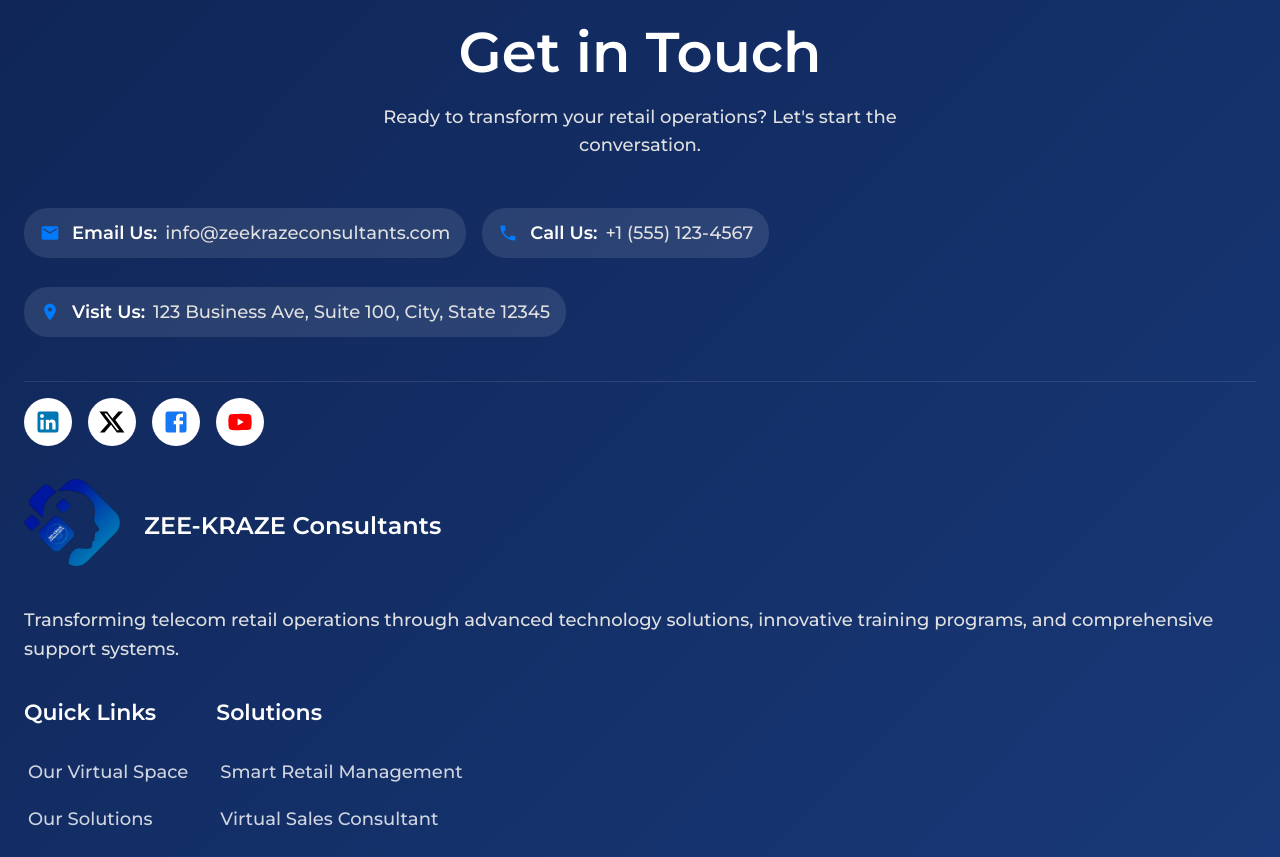
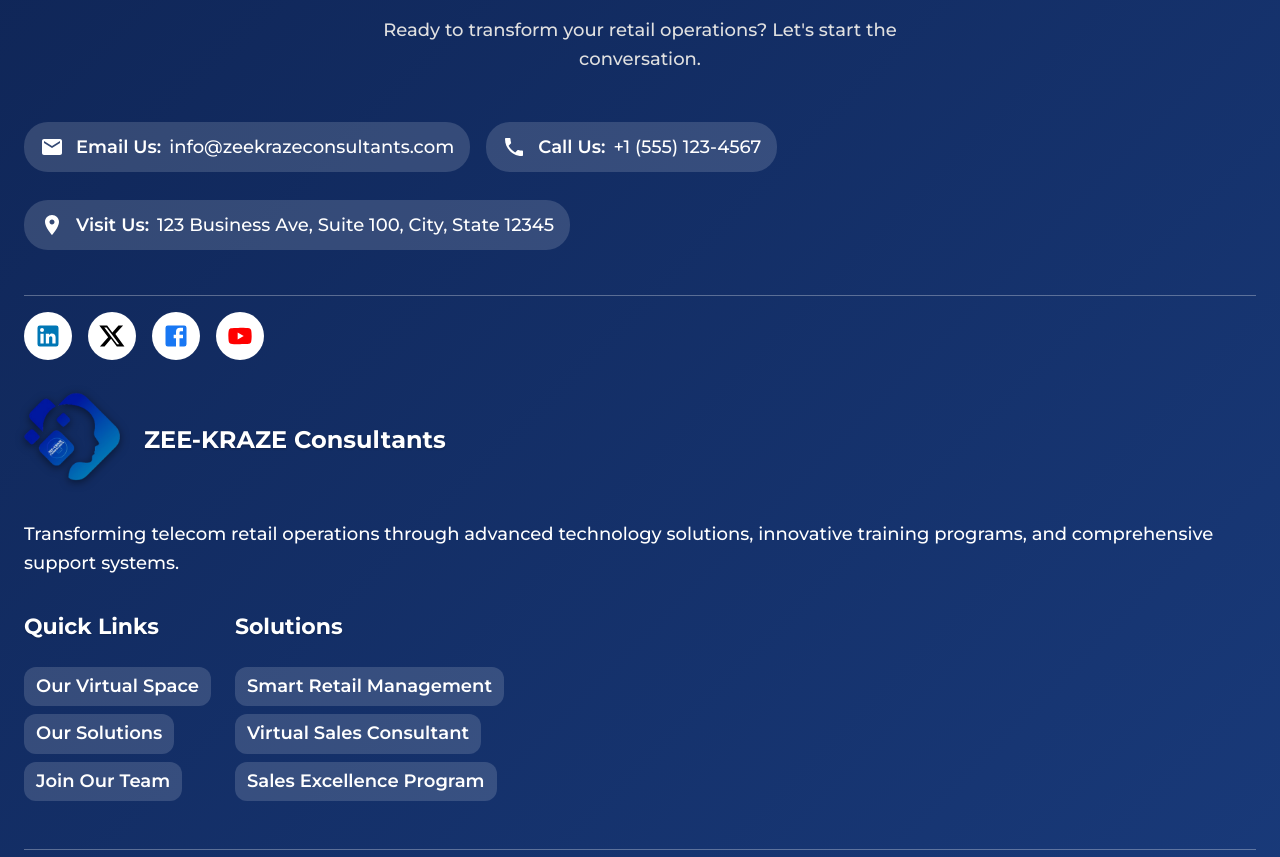
Before and after one commit to Zameerali/ZEE, a React (Vite) app: page /solutions in a window 1280 px wide. Shown: the part 1920-2777 px from the top of the page. Built offline with nearby package versions, Linux system fonts and the light colour scheme.

Commit message:
text size enhancements

```diff
--- a/src/App.jsx
+++ b/src/App.jsx
@@ -7,8 +7,7 @@ import Footer from './components/Footer';
 import Home from './pages/Home';
 import About from './pages/About';
 import Solutions from './pages/Solutions';
-import Lenis from 'lenis';  // Assume installed via npm i lenis
-
+import Lenis from 'lenis';
 function App() {
   React.useEffect(() => {
     const lenis = new Lenis({
--- a/src/components/AnimatedServices.jsx
+++ b/src/components/AnimatedServices.jsx
@@ -74,7 +74,7 @@ const AnimatedServices = () => {
           sx={{
             color: '#007BFF',
             fontWeight: 600,
-            fontSize: { xs: '1.75rem', sm: '2.25rem', md: '2.75rem' },
+            fontSize: { xs: '1.5rem', sm: '2rem', md: '2.5rem' },
             lineHeight: 1.2,
             minHeight: '2.5em',
             display: 'flex',
--- a/src/components/Footer.jsx
+++ b/src/components/Footer.jsx
@@ -29,7 +29,6 @@ const Footer = () => {
   const [snackbarOpen, setSnackbarOpen] = useState(false);
   const [isVisible, setIsVisible] = useState(false);
 
-  // Show button when page is scrolled down
   useEffect(() => {
     const toggleVisibility = () => {
       if (window.pageYOffset > 300) {
@@ -99,10 +98,10 @@ const Footer = () => {
         pt: 8,
         pb: 4,
         position: 'relative',
+        boxShadow: '0 -4px 12px rgba(0, 0, 0, 0.2)',
       }}
     >
       <Container maxWidth="xl">
-        {/* Contact Section Header */}
         <motion.div
           initial={{ opacity: 0, y: 30 }}
           whileInView={{ opacity: 1, y: 0 }}
@@ -114,10 +113,11 @@ const Footer = () => {
               variant="h1"
               sx={{
                 mb: 2,
-                fontWeight: 600,
-                fontSize: { xs: '2rem', sm: '2.5rem', md: '3rem', lg: '3.5rem' },
+                fontWeight: 700,
+                fontSize: { xs: '1.75rem', sm: '2.25rem', md: '2.5rem', lg: '3rem' },
                 lineHeight: 1.2,
                 color: '#FFFFFF',
+                textShadow: '0 2px 4px rgba(0, 0, 0, 0.3)',
               }}
             >
               Get in Touch
@@ -138,9 +138,7 @@ const Footer = () => {
           </Box>
         </motion.div>
 
-        {/* Main Footer Content */}
         <Grid container spacing={4} sx={{ mb: 6 }}>
-          {/* Contact Information */}
           <Grid item xs={12} lg={6}>
             <motion.div
               initial={{ opacity: 0, y: 20 }}
@@ -148,11 +146,7 @@ const Footer = () => {
               transition={{ duration: 0.6 }}
               viewport={{ once: true }}
             >
-
-
-              {/* Contact Details - Responsive Grid */}
               <Grid container spacing={2} sx={{ mb: 4 }}>
-                {/* Email */}
                 <Grid item xs={12} lg={4}>
                   <Box
                     sx={{
@@ -160,23 +154,24 @@ const Footer = () => {
                       alignItems: 'center',
                       justifyContent: { xs: 'center', lg: 'flex-start' },
                       p: 2,
-                      backgroundColor: 'rgba(255, 255, 255, 0.1)',
+                      backgroundColor: 'rgba(255, 255, 255, 0.15)',
                       borderRadius: 2,
                       height: '80%',
                       gap: 1.5,
                       cursor: 'pointer',
                       transition: 'all 0.3s ease',
                       '&:hover': {
-                        backgroundColor: 'rgba(255, 255, 255, 0.15)',
+                        backgroundColor: 'rgba(255, 255, 255, 0.25)',
                         transform: 'translateY(-2px)',
+                        boxShadow: '0 4px 8px rgba(0, 0, 0, 0.2)',
                       },
                     }}
                     onClick={() => window.open('mailto:info@zeekrazeconsultants.com', '_blank')}
                   >
                     <Email
                       sx={{
-                        fontSize: 20,
-                        color: '#007BFF',
+                        fontSize: 24,
+                        color: '#FFFFFF',
                         flexShrink: 0,
                       }}
                     />
@@ -205,7 +200,7 @@ const Footer = () => {
                         sx={{
                           fontWeight: 500,
                           fontSize: { xs: '1rem', md: '1.125rem' },
-                          color: '#E0E0E0',
+                          color: '#FFFFFF',
                           wordBreak: 'break-all',
                         }}
                       >
@@ -215,7 +210,6 @@ const Footer = () => {
                   </Box>
                 </Grid>
 
-                {/* Phone */}
                 <Grid item xs={12} lg={4}>
                   <Box
                     sx={{
@@ -223,15 +217,16 @@ const Footer = () => {
                       alignItems: 'center',
                       justifyContent: { xs: 'center', lg: 'flex-start' },
                       p: 2,
-                      backgroundColor: 'rgba(255, 255, 255, 0.1)',
+                      backgroundColor: 'rgba(255, 255, 255, 0.15)',
                       borderRadius: 2,
                       height: '80%',
                       gap: 1.5,
                       cursor: 'pointer',
                       transition: 'all 0.3s ease',
                       '&:hover': {
-                        backgroundColor: 'rgba(255, 255, 255, 0.15)',
+                        backgroundColor: 'rgba(255, 255, 255, 0.25)',
                         transform: 'translateY(-2px)',
+                        boxShadow: '0 4px 8px rgba(0, 0, 0, 0.2)',
                       },
                     }}
                     onClick={(e) => {
@@ -275,8 +270,8 @@ const Footer = () => {
                   >
                     <Phone
                       sx={{
-                        fontSize: 20,
-                        color: '#007BFF',
+                        fontSize: 24,
+                        color: '#FFFFFF',
                         flexShrink: 0,
                       }}
                     />
@@ -304,7 +299,7 @@ const Footer = () => {
                         sx={{
                           fontWeight: 500,
                           fontSize: { xs: '1rem', md: '1.125rem' },
-                          color: '#E0E0E0',
+                          color: '#FFFFFF',
                         }}
                       >
                         +1 (555) 123-4567
@@ -313,7 +308,6 @@ const Footer = () => {
                   </Box>
                 </Grid>
 
-                {/* Address */}
                 <Grid item xs={12} lg={4}>
                   <Box
                     sx={{
@@ -321,23 +315,24 @@ const Footer = () => {
                       alignItems: 'center',
                       justifyContent: { xs: 'center', lg: 'flex-start' },
                       p: 2,
-                      backgroundColor: 'rgba(255, 255, 255, 0.1)',
+                      backgroundColor: 'rgba(255, 255, 255, 0.15)',
                       borderRadius: 2,
                       height: '80%',
                       gap: 1.5,
                       cursor: 'pointer',
                       transition: 'all 0.3s ease',
                       '&:hover': {
-                        backgroundColor: 'rgba(255, 255, 255, 0.15)',
+                        backgroundColor: 'rgba(255, 255, 255, 0.25)',
                         transform: 'translateY(-2px)',
+                        boxShadow: '0 4px 8px rgba(0, 0, 0, 0.2)',
                       },
                     }}
                     onClick={() => window.open('https://maps.google.com/?q=123+Business+Ave,+Suite+100,+City,+State+12345', '_blank')}
                   >
                     <LocationOn
                       sx={{
-                        fontSize: 20,
-                        color: '#007BFF',
+                        fontSize: 24,
+                        color: '#FFFFFF',
                         flexShrink: 0,
                       }}
                     />
@@ -366,7 +361,7 @@ const Footer = () => {
                         sx={{
                           fontWeight: 500,
                           fontSize: { xs: '1rem', md: '1.125rem' },
-                          color: '#E0E0E0',
+                          color: '#FFFFFF',
                         }}
                       >
                         123 Business Ave, Suite 100, City, State 12345
@@ -376,14 +371,13 @@ const Footer = () => {
                 </Grid>
               </Grid>
 
-              {/* Social Media Icons */}
               <Box
                 sx={{
                   display: 'flex',
                   justifyContent: { xs: 'center', lg: 'flex-start' },
                   gap: 2,
                   pt: 2,
-                  borderTop: '1px solid rgba(255, 255, 255, 0.1)',
+                  borderTop: '1px solid rgba(255, 255, 255, 0.3)',
                 }}
               >
                 {socialLinks.map((social, index) => (
@@ -392,7 +386,7 @@ const Footer = () => {
                     whileHover={{ scale: 1.1, y: -2 }}
                     whileTap={{ scale: 0.95 }}
                   >
-                    <IconButton
+                     <IconButton
                       href={social.url}
                       target="_blank"
                       rel="noopener noreferrer"
@@ -421,7 +415,6 @@ const Footer = () => {
             </motion.div>
           </Grid>
 
-          {/* Company Info & Links */}
           <Grid item xs={12} lg={6}>
             <motion.div
               initial={{ opacity: 0, y: 20 }}
@@ -448,17 +441,18 @@ const Footer = () => {
                     height: { xs: 50, md: 96 },
                     width: 'auto',
                     objectFit: 'contain',
-                    filter: 'drop-shadow(0 0 0.1px rgba(0, 0, 0, 0.7))',
+                    filter: 'drop-shadow(0 2px 4px rgba(0, 0, 0, 0.5))',
                   }}
                 />
                 <Typography
                   variant="h5"
                   sx={{
-                    fontWeight: 600,
+                    fontWeight: 700,
                     fontSize: { xs: '1.25rem', md: '1.5rem' },
                     color: '#FFFFFF',
                     textAlign: { xs: 'center', md: 'left' },
                     lineHeight: 1.2,
+                    textShadow: '0 1px 2px rgba(0, 0, 0, 0.3)',
                   }}
                 >
                   ZEE-KRAZE Consultants
@@ -472,7 +466,7 @@ const Footer = () => {
                   fontSize: { xs: '1rem', md: '1.125rem' },
                   fontWeight: 500,
                   lineHeight: 1.6,
-                  color: '#E0E0E0',
+                  color: '#FFFFFF',
                   textAlign: { xs: 'center', md: 'left' },
                 }}
               >
@@ -485,11 +479,12 @@ const Footer = () => {
                   <Typography
                     variant="h6"
                     sx={{
-                      fontWeight: 600,
+                      fontWeight: 700,
                       mb: 3,
                       fontSize: { xs: '1.25rem', md: '1.375rem' },
                       color: '#FFFFFF',
                       textAlign: 'left',
+                      textShadow: '0 1px 2px rgba(0, 0, 0, 0.2)',
                     }}
                   >
                     Quick Links
@@ -512,18 +507,22 @@ const Footer = () => {
                           }, 100);
                         }}
                         sx={{
-                          color: 'rgba(255, 255, 255, 0.8)',
+                          color: '#FFFFFF',
                           textAlign: 'left',
                           justifyContent: 'flex-start',
                           textTransform: 'none',
-                          p: 0.5,
+                          py: 0.5,
+                          px: 1.5,
                           fontSize: { xs: '1rem', md: '1.125rem' },
-                          fontWeight: 500,
+                          fontWeight: 600,
                           minWidth: 'auto',
+                          backgroundColor: 'rgba(255, 255, 255, 0.15)',
+                          borderRadius: 1,
                           '&:hover': {
-                            color: '#007BFF',
-                            backgroundColor: 'transparent',
+                            color: '#FFFFFF',
+                            backgroundColor: theme.palette.primary.main,
                             transform: 'translateX(5px)',
+                            boxShadow: '0 2px 4px rgba(0, 0, 0, 0.2)',
                           },
                           transition: 'all 0.3s ease',
                         }}
@@ -538,11 +537,12 @@ const Footer = () => {
                   <Typography
                     variant="h6"
                     sx={{
-                      fontWeight: 600,
+                      fontWeight: 700,
                       mb: 3,
                       fontSize: { xs: '1.25rem', md: '1.375rem' },
                       color: '#FFFFFF',
                       textAlign: 'left',
+                      textShadow: '0 1px 2px rgba(0, 0, 0, 0.2)',
                     }}
                   >
                     Solutions
@@ -565,18 +565,22 @@ const Footer = () => {
                           }, 100);
                         }}
                         sx={{
-                          color: 'rgba(255, 255, 255, 0.8)',
+                          color: '#FFFFFF',
                           textAlign: 'left',
                           justifyContent: 'flex-start',
                           textTransform: 'none',
-                          p: 0.5,
+                          py: 0.5,
+                          px: 1.5,
                           fontSize: { xs: '1rem', md: '1.125rem' },
-                          fontWeight: 500,
+                          fontWeight: 600,
                           minWidth: 'auto',
+                          backgroundColor: 'rgba(255, 255, 255, 0.15)',
+                          borderRadius: 1,
                           '&:hover': {
-                            color: '#007BFF',
-                            backgroundColor: 'transparent',
+                            color: '#FFFFFF',
+                            backgroundColor: theme.palette.secondary.main,
                             transform: 'translateX(5px)',
+                            boxShadow: '0 2px 4px rgba(0, 0, 0, 0.2)',
                           },
                           transition: 'all 0.3s ease',
                         }}
@@ -591,9 +595,8 @@ const Footer = () => {
           </Grid>
         </Grid>
 
-        <Divider sx={{ borderColor: 'rgba(255, 255, 255, 0.2)', mb: 4 }} />
+        <Divider sx={{ borderColor: 'rgba(255, 255, 255, 0.3)', mb: 4 }} />
 
-        {/* Bottom Footer */}
         <Grid container alignItems="center" justifyContent="center">
           <Grid item xs={12}>
             <Typography
@@ -602,7 +605,7 @@ const Footer = () => {
                 fontSize: { xs: '1rem', md: '1.125rem' },
                 fontWeight: 500,
                 lineHeight: 1.6,
-                color: 'rgba(255, 255, 255, 0.8)',
+                color: '#FFFFFF',
                 textAlign: 'center',
               }}
             >
@@ -612,7 +615,6 @@ const Footer = () => {
         </Grid>
       </Container>
 
-      {/* Scroll to Top Button */}
       {isVisible && (
         <motion.div
           initial={{ opacity: 0, scale: 0 }}
@@ -630,16 +632,16 @@ const Footer = () => {
               position: 'fixed',
               bottom: { xs: 16, md: 24 },
               right: { xs: 16, md: 24 },
-              backgroundColor: '#007BFF',
+              backgroundColor: 'rgba(255, 255, 255, 0.15)',
               color: '#FFFFFF',
               zIndex: 1000,
               width: { xs: 48, md: 56 },
               height: { xs: 48, md: 56 },
               boxShadow: '0 4px 20px rgba(0, 0, 0, 0.3)',
               backdropFilter: 'blur(10px)',
-              border: '1px solid rgba(255, 255, 255, 0.1)',
+              border: '1px solid rgba(255, 255, 255, 0.3)',
               '&:hover': {
-                backgroundColor: '#005BFF',
+                backgroundColor: theme.palette.primary.main,
                 transform: 'translateY(-3px) scale(1.05)',
                 boxShadow: '0 8px 30px rgba(0, 0, 0, 0.5)',
               },
@@ -654,7 +656,6 @@ const Footer = () => {
         </motion.div>
       )}
 
-      {/* Snackbar for phone number copy confirmation */}
       <Snackbar
         open={snackbarOpen}
         autoHideDuration={3000}
@@ -667,7 +668,7 @@ const Footer = () => {
           severity="success"
           variant="filled"
           sx={{
-            backgroundColor: '#007BFF',
+            backgroundColor: theme.palette.primary.main,
             color: '#FFFFFF',
             fontWeight: 600,
             fontSize: { xs: '1rem', md: '1.125rem' },
--- a/src/pages/Solutions.jsx
+++ b/src/pages/Solutions.jsx
@@ -665,7 +665,7 @@ const Solutions = () => {
                 variant="h1"
                 sx={{
                   mb: { xs: 2, md: 2 },
-                  fontSize: { xs: '2rem', sm: '2.5rem', md: '3rem', lg: '3.5rem' },
+                  fontSize: { xs: '1.75rem', sm: '2.25rem', md: '2.5rem', lg: '3rem' },
                   fontWeight: 600,
                   lineHeight: 1.2,
                   color: theme.palette.mode === 'dark' ? '#FFFFFF' : '#1A1A1A',
```
Also changed, not shown: src/components/HeroSection.jsx (+10 -4 lines), src/components/ServicesSection.jsx (+5 -5 lines), src/pages/About.jsx (+7 -7 lines).
